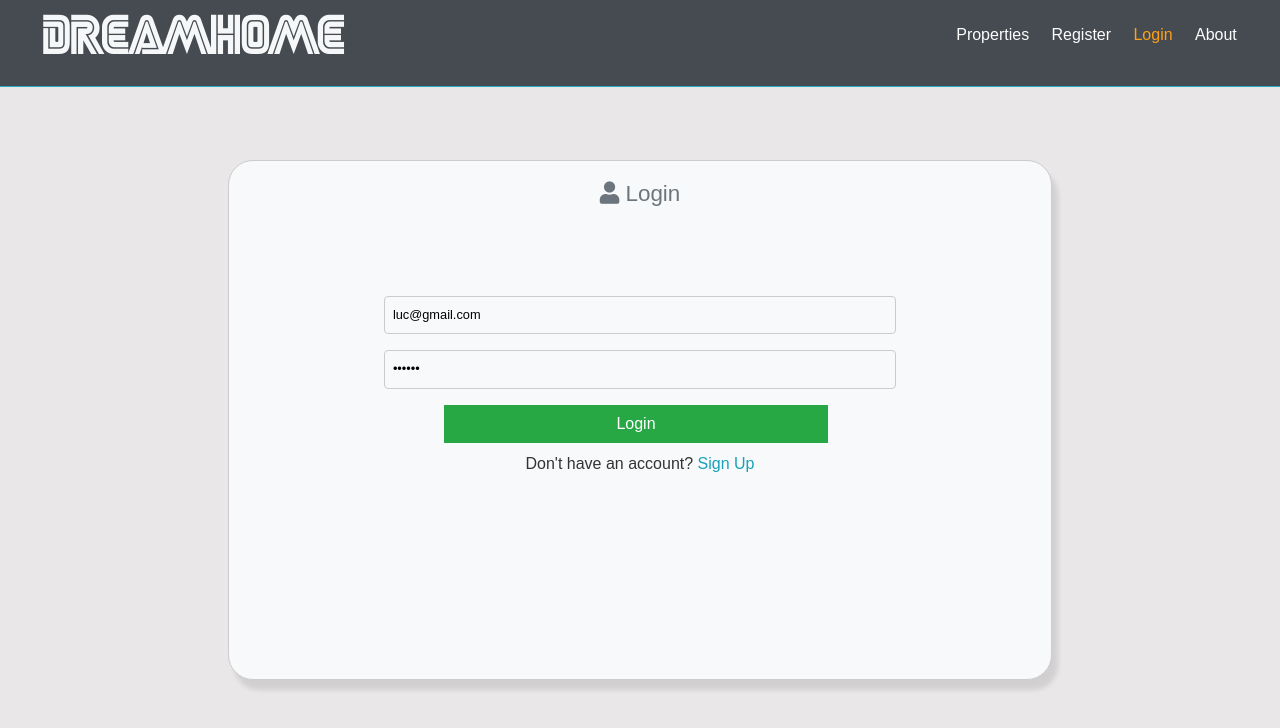
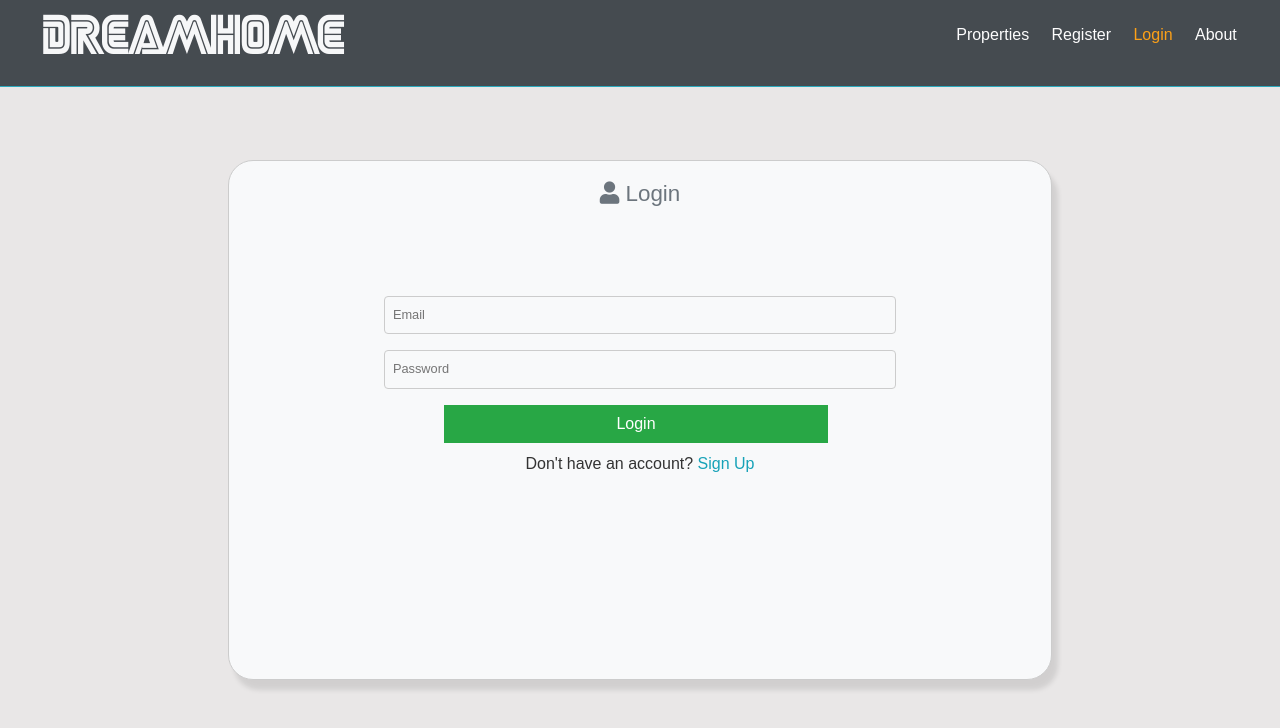
Before and after one commit to rurangwaluc/dreamhouse, a React (Create React App) app in the folder client/: page /signin in a window 1280 px wide. Shown: the top 728 px of the page. Built offline with nearby package versions, Linux system fonts and the light colour scheme; no server answers.

Commit message:
Prepared for deployment

```diff
--- a/client/src/user/AdminDashboard.js
+++ b/client/src/user/AdminDashboard.js
@@ -13,11 +13,7 @@ const AdminDashboard = () => {
             <div className="mt-5">
 
                 <ul className="list-group">
-                    <li className="list-group-item text-info">
-                        <Link className="nav-link " to="/create/status">
-                            Add Status
-                        </Link>
-                    </li>
+
                     <li className="list-group-item text-info">
                         <Link className="nav-link " to="/create/property">
                             Add Property
--- a/client/src/user/Signin.js
+++ b/client/src/user/Signin.js
@@ -9,8 +9,8 @@ import Menu from '../core/Menu'
 
 const Signin = () => {
     const [values, setValues] = useState({
-        email: "luc@gmail.com",
-        password: "123456",
+        email: "",
+        password: "",
         error: "",
         loading: false,
         redirectToReferrer: false
```
